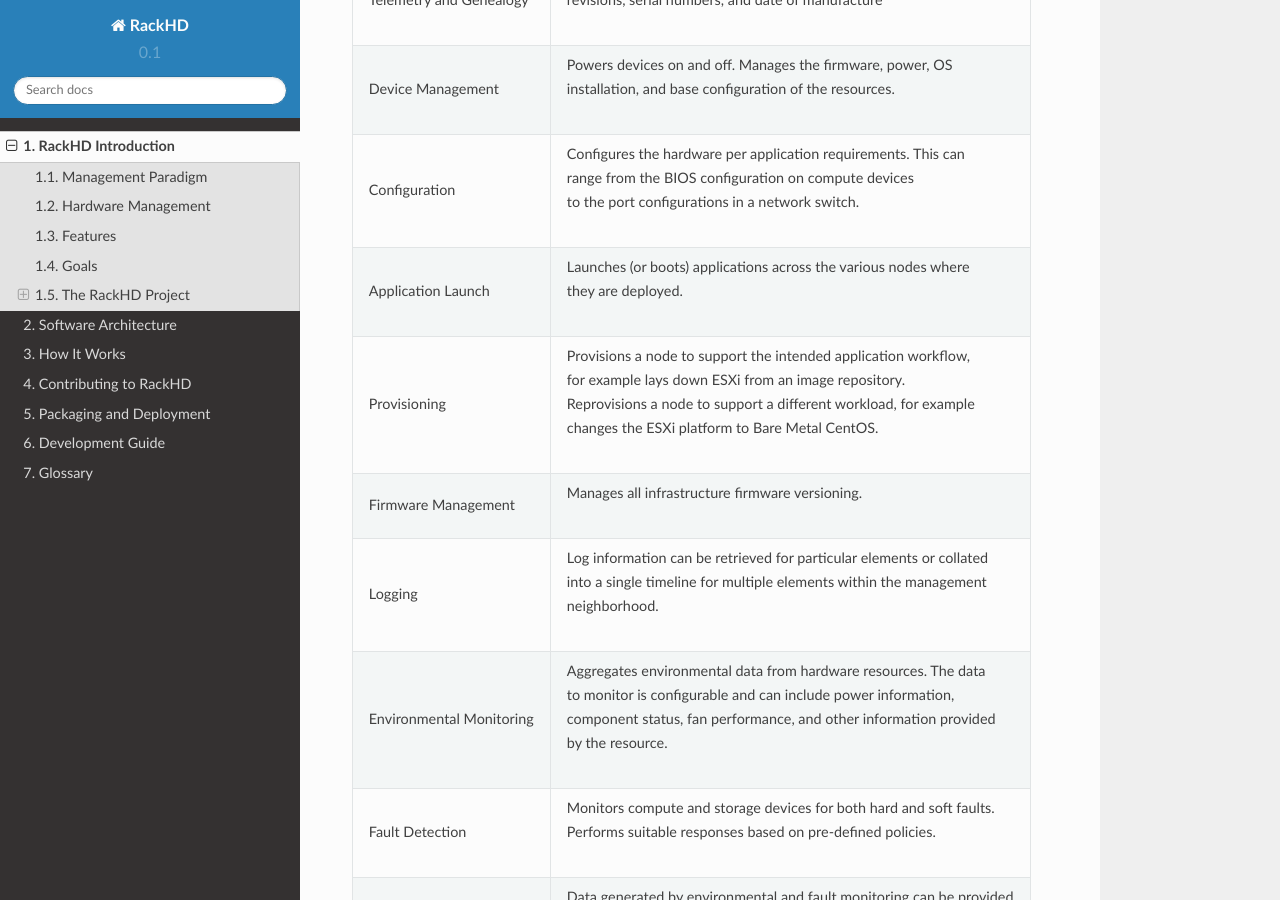
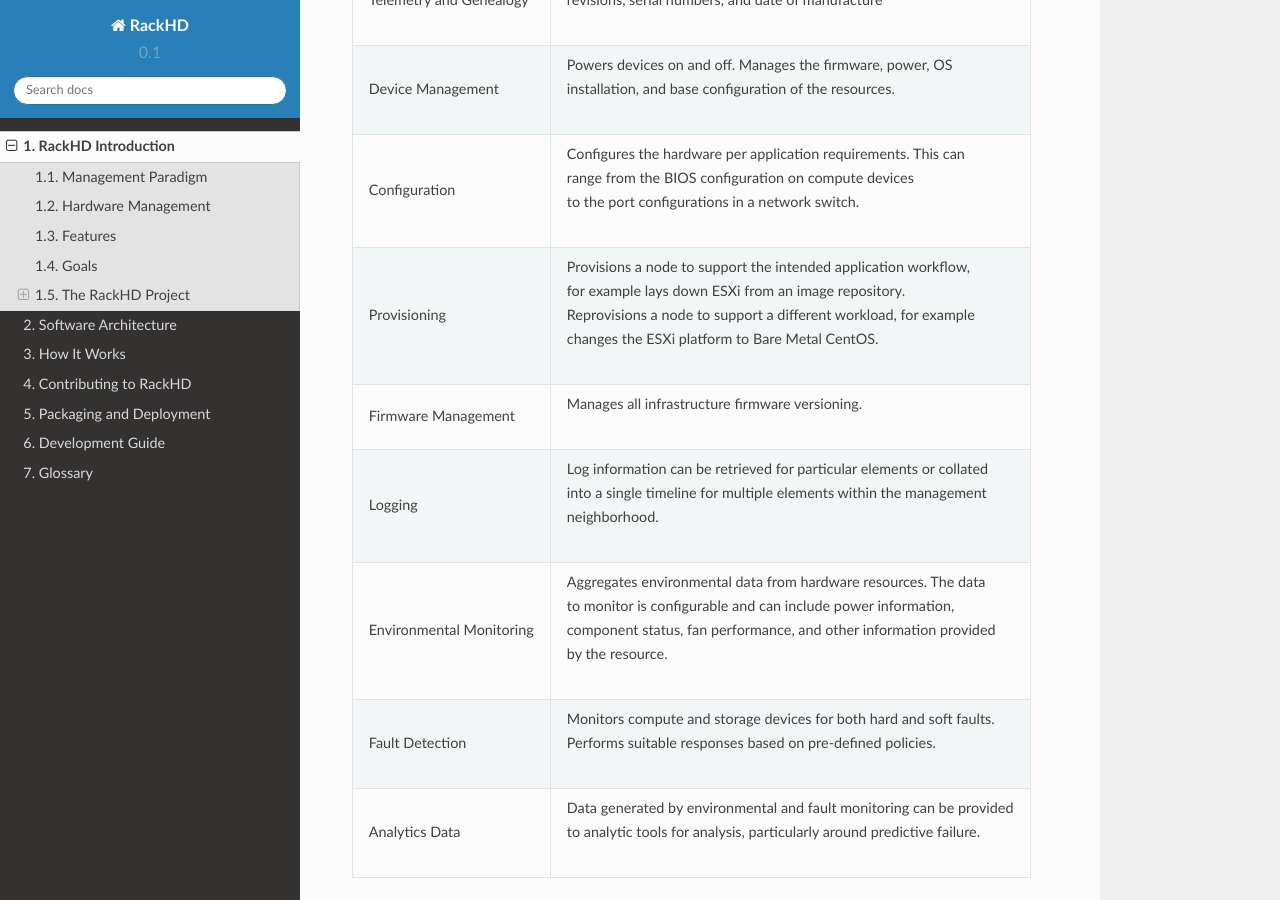
Before and after one commit to RackHD/docs, a Sphinx documentation site: the page built from docs/introduction.rst, in a window 1280 px wide and 900 px high, scrolled down 1246 px. Built offline with Sphinx 7.4.7 and the Read the Docs theme 2.0.0, drawn with Linux system fonts in a browser that asks for light colours.

Commit message:
Remove application deployment from feature list (not implemented yet)

```diff
--- a/docs/introduction.rst
+++ b/docs/introduction.rst
@@ -31,8 +31,6 @@
 Configuration            | Configures the hardware per application requirements. This can
                          | range from the BIOS configuration on compute devices
                          | to the port configurations in a network switch.
-Application Launch       | Launches (or boots) applications across the various nodes where
-                         | they are deployed.
 Provisioning             | Provisions a node to support the intended application workflow,
                          | for example lays down ESXi from an image repository.
                          | Reprovisions a node to support a different workload, for example
```
